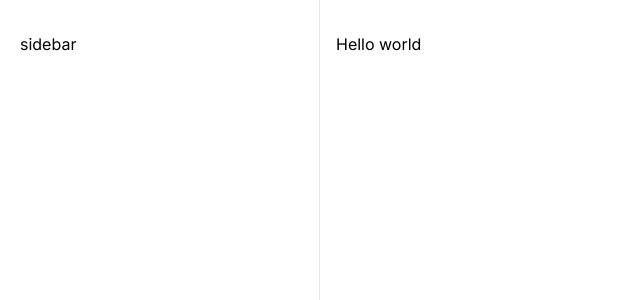
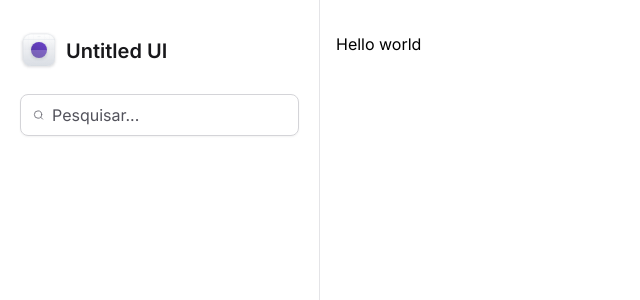
Before and after one commit to lucasgomesmatos/tailwind-next, a Next.js app: page / in a window 1280 px wide. Shown: the top 300 px of the page, without its empty margins (0-640 px from the left). Built offline with nearby package versions, Linux system fonts and the light colour scheme.

Commit message:
feat: sidebar logo e search

```diff
--- a/package.json
+++ b/package.json
@@ -10,6 +10,7 @@
   },
   "dependencies": {
     "clsx": "^2.1.1",
+    "lucide-react": "^0.452.0",
     "next": "14.2.14",
     "react": "^18",
     "react-dom": "^18",
--- a/src/app/layout.tsx
+++ b/src/app/layout.tsx
@@ -1,3 +1,4 @@
+import { Sidebar } from '@/components/sidebar'
 import { cn } from '@/lib/utils'
 import type { Metadata } from 'next'
 import { Inter } from 'next/font/google'
@@ -18,8 +19,8 @@
   return (
     <html lang="pt-BR">
       <body className={cn(inter.className)}>
-        <div className="grid-cols-app grid min-h-screen">
-          <aside className="border-r border-zinc-200 px-5 py-8">sidebar</aside>
+        <div className="grid min-h-screen grid-cols-app">
+          <Sidebar />
           <main className="px-4 pb-12 pt-8">{children}</main>
         </div>
       </body>
--- /dev/null
+++ b/src/components/sidebar/index.tsx
@@ -0,0 +1,18 @@
+import { Search } from 'lucide-react'
+import { Logo } from './logo'
+
+export const Sidebar = () => {
+  return (
+    <aside className="space-y-6 border-r border-zinc-200 px-5 py-8">
+      <Logo />
+      <div className="flex w-full items-center gap-2 rounded-lg border border-zinc-300 px-3 py-2 shadow-sm">
+        <Search className="size-5 text-zinc-500" />
+        <input
+          type="search"
+          className="flex-1 border-0 bg-transparent p-0 text-zinc-900 placeholder-zinc-600 outline-none"
+          placeholder="Pesquisar..."
+        />
+      </div>
+    </aside>
+  )
+}
--- /dev/null
+++ b/src/components/sidebar/logo.tsx
@@ -0,0 +1,189 @@
+export const Logo = () => (
+  <strong className="flex items-center gap-2 text-xl font-semibold text-zinc-900">
+    <svg xmlns="http://www.w3.org/2000/svg" width={38} height={38} fill="none">
+      <g filter="url(#a)">
+        <g clipPath="url(#b)">
+          <rect width={32} height={32} x={3} y={2} fill="#fff" rx={8} />
+          <rect width={32} height={32} x={3} y={2} fill="url(#c)" rx={8} />
+          <path
+            fill="#D0D5DD"
+            fillRule="evenodd"
+            d="M19 4.039c-7.71 0-13.961 6.25-13.961 13.961 0 7.71 6.25 13.961 13.961 13.961 7.71 0 13.961-6.25 13.961-13.961 0-7.71-6.25-13.961-13.961-13.961ZM4.961 18c0-7.753 6.286-14.039 14.039-14.039S33.039 10.247 33.039 18 26.753 32.039 19 32.039 4.961 25.753 4.961 18Z"
+            clipRule="evenodd"
+          />
+          <path
+            fill="#D0D5DD"
+            fillRule="evenodd"
+            d="M19 14.078a3.922 3.922 0 1 0 0 7.845 3.922 3.922 0 0 0 0-7.845ZM15 18a4 4 0 1 1 8 0 4 4 0 0 1-8 0Z"
+            clipRule="evenodd"
+          />
+          <path
+            fill="#D0D5DD"
+            fillRule="evenodd"
+            d="M19 15.32a2.68 2.68 0 1 0 0 5.36 2.68 2.68 0 0 0 0-5.36ZM16.243 18a2.757 2.757 0 1 1 5.514 0 2.757 2.757 0 0 1-5.514 0Z"
+            clipRule="evenodd"
+          />
+          <path fill="#D0D5DD" d="M18.961 2h.078v32h-.078V2Z" />
+          <path fill="#D0D5DD" d="M35 17.96v.079H3v-.078h32Z" />
+          <path
+            fill="#D0D5DD"
+            d="M29.602 2h.078v32h-.078V2ZM13.64 2h.078v32h-.077V2ZM24.282 2h.077v32h-.077V2ZM8.32 2h.078v32H8.32V2Z"
+          />
+          <path
+            fill="#D0D5DD"
+            d="M35 28.602v.077H3v-.077h32ZM35 12.64v.078H3v-.077h32ZM35 23.281v.078H3v-.078h32ZM35 7.32v.078H3V7.32h32Z"
+          />
+          <g filter="url(#d)">
+            <circle cx={19} cy={18} r={8} fill="url(#e)" />
+          </g>
+          <g filter="url(#f)">
+            <path
+              fill="#fff"
+              fillOpacity={0.2}
+              d="M3 18h32v3.2c0 4.48 0 6.72-.872 8.432a8 8 0 0 1-3.496 3.496C28.92 34 26.68 34 22.2 34h-6.4c-4.48 0-6.72 0-8.432-.872a8 8 0 0 1-3.496-3.496C3 27.92 3 25.68 3 21.2V18Z"
+            />
+          </g>
+        </g>
+        <rect
+          width={31.7}
+          height={31.7}
+          x={3.15}
+          y={2.15}
+          stroke="#D0D5DD"
+          strokeWidth={0.3}
+          rx={7.85}
+        />
+      </g>
+      <defs>
+        <filter
+          id="a"
+          width={38}
+          height={38}
+          x={0}
+          y={0}
+          colorInterpolationFilters="sRGB"
+          filterUnits="userSpaceOnUse"
+        >
+          <feFlood floodOpacity={0} result="BackgroundImageFix" />
+          <feColorMatrix
+            in="SourceAlpha"
+            result="hardAlpha"
+            values="0 0 0 0 0 0 0 0 0 0 0 0 0 0 0 0 0 0 127 0"
+          />
+          <feOffset dy={1} />
+          <feGaussianBlur stdDeviation={1} />
+          <feColorMatrix values="0 0 0 0 0.0627451 0 0 0 0 0.0941176 0 0 0 0 0.156863 0 0 0 0.06 0" />
+          <feBlend
+            in2="BackgroundImageFix"
+            result="effect1_dropShadow_24229_307"
+          />
+          <feColorMatrix
+            in="SourceAlpha"
+            result="hardAlpha"
+            values="0 0 0 0 0 0 0 0 0 0 0 0 0 0 0 0 0 0 127 0"
+          />
+          <feOffset dy={1} />
+          <feGaussianBlur stdDeviation={1.5} />
+          <feColorMatrix values="0 0 0 0 0.0627451 0 0 0 0 0.0941176 0 0 0 0 0.156863 0 0 0 0.1 0" />
+          <feBlend
+            in2="effect1_dropShadow_24229_307"
+            result="effect2_dropShadow_24229_307"
+          />
+          <feBlend
+            in="SourceGraphic"
+            in2="effect2_dropShadow_24229_307"
+            result="shape"
+          />
+        </filter>
+        <filter
+          id="d"
+          width={22}
+          height={22}
+          x={8}
+          y={8}
+          colorInterpolationFilters="sRGB"
+          filterUnits="userSpaceOnUse"
+        >
+          <feFlood floodOpacity={0} result="BackgroundImageFix" />
+          <feColorMatrix
+            in="SourceAlpha"
+            result="hardAlpha"
+            values="0 0 0 0 0 0 0 0 0 0 0 0 0 0 0 0 0 0 127 0"
+          />
+          <feOffset dy={1} />
+          <feGaussianBlur stdDeviation={1} />
+          <feColorMatrix values="0 0 0 0 0.0627451 0 0 0 0 0.0941176 0 0 0 0 0.156863 0 0 0 0.06 0" />
+          <feBlend
+            in2="BackgroundImageFix"
+            result="effect1_dropShadow_24229_307"
+          />
+          <feColorMatrix
+            in="SourceAlpha"
+            result="hardAlpha"
+            values="0 0 0 0 0 0 0 0 0 0 0 0 0 0 0 0 0 0 127 0"
+          />
+          <feOffset dy={1} />
+          <feGaussianBlur stdDeviation={1.5} />
+          <feColorMatrix values="0 0 0 0 0.0627451 0 0 0 0 0.0941176 0 0 0 0 0.156863 0 0 0 0.1 0" />
+          <feBlend
+            in2="effect1_dropShadow_24229_307"
+            result="effect2_dropShadow_24229_307"
+          />
+          <feBlend
+            in="SourceGraphic"
+            in2="effect2_dropShadow_24229_307"
+            result="shape"
+          />
+        </filter>
+        <filter
+          id="f"
+          width={42}
+          height={26}
+          x={-2}
+          y={13}
+          colorInterpolationFilters="sRGB"
+          filterUnits="userSpaceOnUse"
+        >
+          <feFlood floodOpacity={0} result="BackgroundImageFix" />
+          <feGaussianBlur in="BackgroundImageFix" stdDeviation={2.5} />
+          <feComposite
+            in2="SourceAlpha"
+            operator="in"
+            result="effect1_backgroundBlur_24229_307"
+          />
+          <feBlend
+            in="SourceGraphic"
+            in2="effect1_backgroundBlur_24229_307"
+            result="shape"
+          />
+        </filter>
+        <linearGradient
+          id="c"
+          x1={19}
+          x2={19}
+          y1={2}
+          y2={34}
+          gradientUnits="userSpaceOnUse"
+        >
+          <stop stopColor="#fff" />
+          <stop offset={1} stopColor="#D0D5DD" />
+        </linearGradient>
+        <linearGradient
+          id="e"
+          x1={15}
+          x2={23}
+          y1={26}
+          y2={10}
+          gradientUnits="userSpaceOnUse"
+        >
+          <stop stopColor="#53389E" />
+          <stop offset={1} stopColor="#6941C6" />
+        </linearGradient>
+        <clipPath id="b">
+          <rect width={32} height={32} x={3} y={2} fill="#fff" rx={8} />
+        </clipPath>
+      </defs>
+    </svg>
+    <span>Untitled UI</span>
+  </strong>
+)
```
Also changed, not shown: 1 other file (tests, documents, lock files or other folders).
